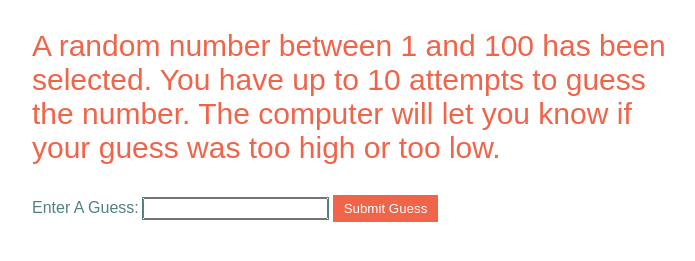
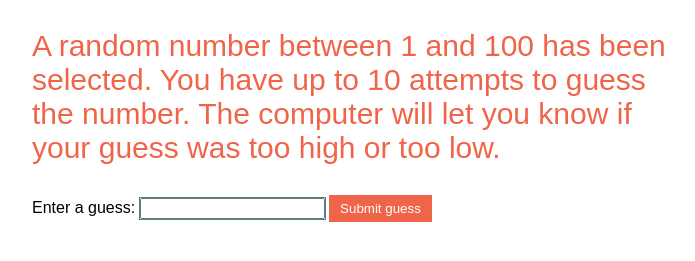
Before and after one commit to KJWilliamson/guessing-game, a plain HTML site: page index.html in a window 1280 px wide. Shown: the part 59-320 px from the top of the page, without its empty margins (288-983 px from the left). Drawn offline with Linux system fonts and the light colour scheme.

Commit message:
made changes to html

```diff
--- a/index.html
+++ b/index.html
@@ -16,13 +16,10 @@
     <button>Submit</button> -->
     <!--form text input and submit button and are used to control submitting the guess later on.-->
     <div class="form">
-        <label class="guessField" for="guessField">Enter A Guess:         </label>
-        <input type="text" id="guessField" class="guessField">
-        <input type="submit" value="Submit Guess" class="guessSubmit">
+      <label for="guessField">Enter a guess: </label><input type="text" id="guessField" class="guessField">
+      <input type="submit" value="Submit guess" class="guessSubmit">
     </div>
 
-    <!-- (note how they are inside a <div> element, which is itself used to select all three later
-      on for resetting, when we restart the game):-->
     <div class="resultParas">
       <p class="guesses"></p>
       <p class="lastResult"></p>
```
